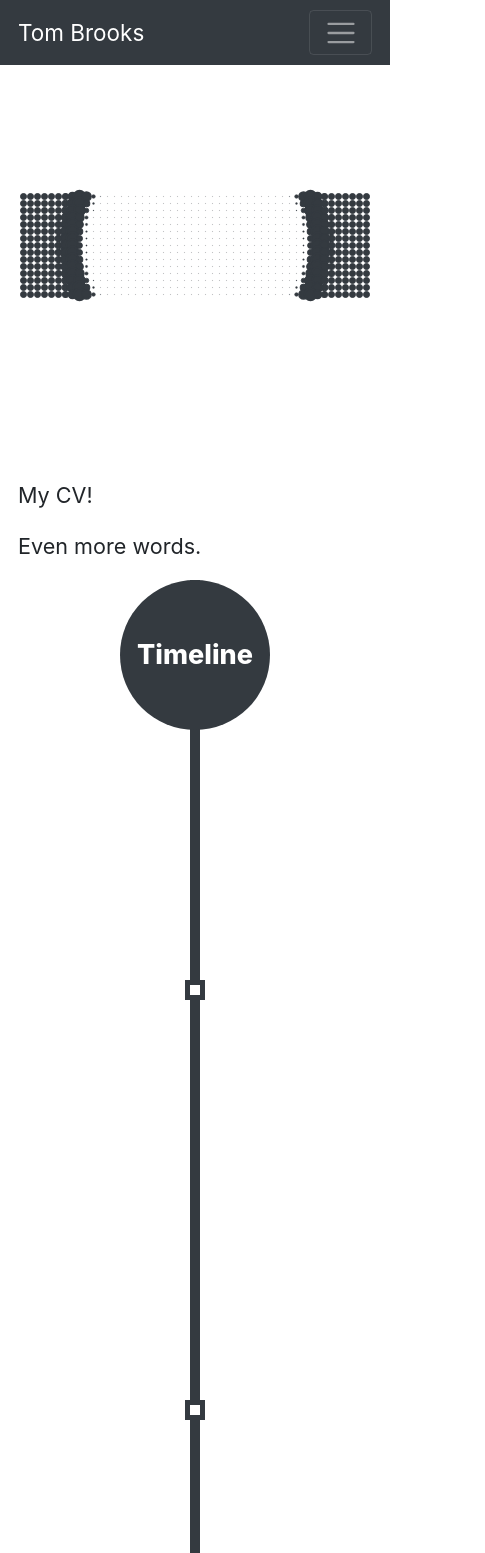
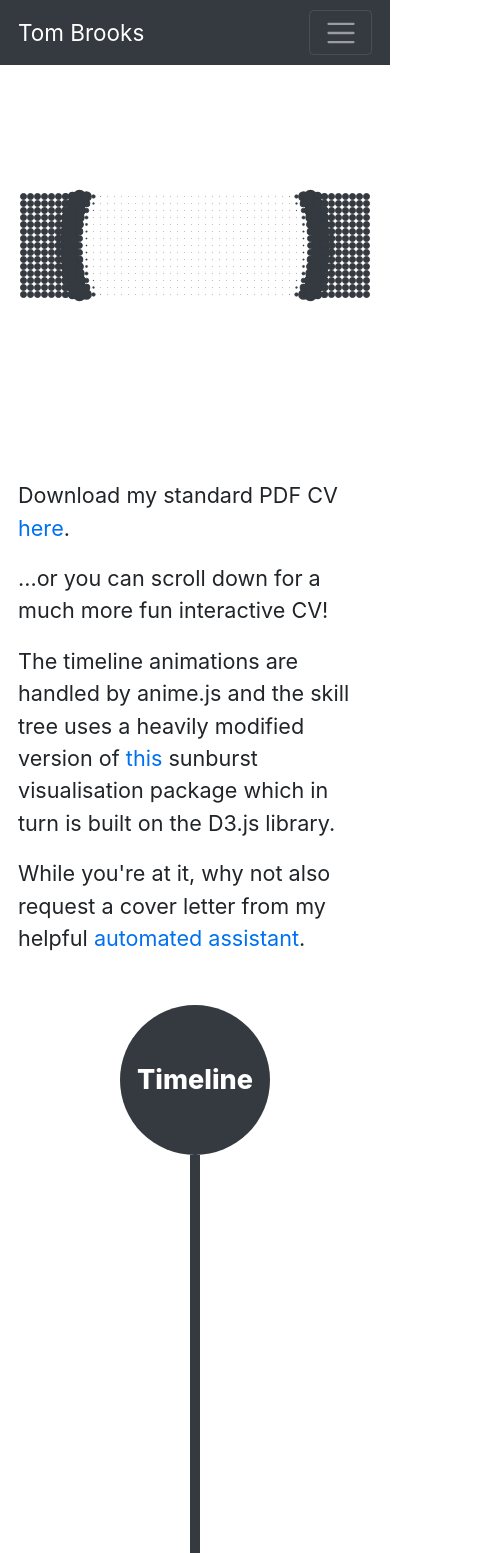
Before and after one commit to tgrbrooks/tgrbrooks-nextjs, a Next.js app: page /cv in a window 390 px wide. Shown: the top 1553 px of the page, 485 px wide, since content can reach past the window. Built offline with nearby package versions, Linux system fonts and the light colour scheme.

Commit message:
Make timeline component more responsive

```diff
--- a/components/coverLetter.js
+++ b/components/coverLetter.js
@@ -86,7 +86,6 @@ class CoverLetter extends Component {
     render() {
         return (
             <>
-                <Alert key={1} variant="warning">An Alert</Alert>
                 <InputGroup className="mb-3">
                     <FormControl
                         placeholder="Enter job title"
--- a/components/pageTitle.js
+++ b/components/pageTitle.js
@@ -35,8 +35,6 @@ class AnimatedTitle extends Component {
     }
 
     updateWindowSize(e) {
-        console.log(window.innerWidth)
-        console.log(this.props.width)
         // If props.width < 1 interpret as a percentage, otherwise interpret at set number of pixels
         let divWidth = Math.floor( Math.min(this.props.width, window.innerWidth) / this.props.ncols )
         if (this.props.width < 1) {
--- a/components/skillTree.js
+++ b/components/skillTree.js
@@ -4,6 +4,26 @@ import Sunburst from './sunburst'
 import data from '../lib/skills'
 
 class SkillTree extends Component {
+
+    constructor(props) {
+        super(props);
+        this.state = { width: 0., height: 0. };
+        this.updateWindowDimensions = this.updateWindowDimensions.bind(this);
+    }
+
+    componentDidMount() {
+        this.updateWindowDimensions();
+        window.addEventListener('resize', this.updateWindowDimensions);
+    }
+
+    componentWillUnmount() {
+        window.removeEventListener('resize', this.updateWindowDimensions);
+    }
+
+    updateWindowDimensions() {
+        let totalWidth = Math.min(600, window.innerWidth)
+        this.setState({ width: totalWidth, height: totalWidth });
+    }
 
     render() {
         const tooltipContent = <div className="sunburstTooltip" style="display: inline;
@@ -26,8 +46,8 @@ class SkillTree extends Component {
                     data={data}
                     scale="linear" // or exponential
                     keyId="skilltree"
-                    width="580"
-                    height="725"
+                    width={this.state.width}
+                    height={this.state.height}
                     tooltipContent={tooltipContent}
                 >
                 </Sunburst>
--- a/components/timeline.js
+++ b/components/timeline.js
@@ -14,7 +14,7 @@ export default function Timeline() {
         <TimelineEvent image={"Mantid.png"} date={"2015"} label={"Mantid Project - Intern"} />
         <TimelineEvent image={"Phd.png"} date={"2016 - 2020"} label={"University of Sheffield - PhD"} />
         <TimelineEvent image={"Postdoc.png"} date={"2020"} label={"University of Sheffield - Researcher"} />
-        <TimelineEvent image={"Phd.png"} date={"2020 -"} label={"Applied Blockchain - Software Developer"} />
+        <TimelineEvent image={"applied.png"} date={"2020 -"} label={"Applied Blockchain - Software Developer"} />
         <div className={styles.timelineEndLine}></div>
       </div>
     </div>
--- a/components/timelineBox.js
+++ b/components/timelineBox.js
@@ -29,7 +29,13 @@ class TimelineBox extends Component {
     }
 
     updateWindowDimensions() {
-        this.setState({ width: window.innerWidth, height: window.innerHeight });
+        let totalWidth = 0.39 * window.innerWidth
+        let totalHeight = 0.26 * window.innerWidth
+        if (this.state.width < 600) {
+            totalWidth = Math.min(600, window.innerWidth)
+            totalHeight = Math.min(400, window.innerWidth / 1.5)
+        }
+        this.setState({ width: totalWidth, height: totalHeight });
     }
 
     createAnime = () => {
@@ -61,8 +67,8 @@ class TimelineBox extends Component {
         // Expand the event window outwards, remove the left and right borders
         this.timeline.add({
             targets: this.event_ref.current,
-            scaleX: [1, 0.39 * this.state.width / 20.],
-            scaleY: [1, 0.26 * this.state.width / 20.],
+            scaleX: [1, this.state.width / 20],
+            scaleY: [1, this.state.height / 20.],
             borderTopWidth: ['5px', '1px'],
             borderBottomWidth: ['5px', '1px'],
             borderLeftWidth: ['5px', '0px'],
--- a/components/timelineEvent.js
+++ b/components/timelineEvent.js
@@ -20,12 +20,12 @@ class TimelineEvent extends Component {
 
     render() {
         return (
-            <>
-                <div className={styles.timelineLine} ></div>
+            <div className={styles.timelineEventWrapper}>
+                <div className={styles.timelineLine} />
                 <TimelineBox image={"/images/events/" + this.props.image} handler={this.showText}/>
                 <TimelineDate date={this.props.date} ref={this.dateRef} />
                 <TimelineLabel label={this.props.label} ref={this.labelRef} />
-            </>
+            </div>
         )
     }
 }
--- a/pages/cv.js
+++ b/pages/cv.js
@@ -1,4 +1,5 @@
 import Head from 'next/head'
+import Link from 'next/link'
 import PageLayout from '../components/pageLayout'
 import utilStyles from '../styles/utils.module.scss'
 import Timeline from '../components/timeline'
@@ -11,10 +12,19 @@ export default function CV () {
         <title>CV | Tom Brooks</title>
       </Head>
       <section className={utilStyles.headingMd}>
-        <p>My CV!</p>
         <p>
-          Even more words.
+          Download my standard PDF CV <Link href="/assets/cv.pdf"><a>here</a></Link>.
         </p>
+        <p>
+          ...or you can scroll down for a much more fun interactive CV!
+        </p>
+        <p>
+          The timeline animations are handled by anime.js and the skill tree uses a heavily modified version of <Link href="https://github.com/vasturiano/sunburst-chart"><a>this</a></Link> sunburst visualisation package which in turn is built on the D3.js library.
+        </p>
+        <p>
+          While you're at it, why not also request a cover letter from my helpful <Link href="/cover"><a>automated assistant</a></Link>.
+        </p>
+        <br/>
       </section>
       <Timeline/>
       <SkillTree/>
--- a/styles/timeline.module.scss
+++ b/styles/timeline.module.scss
@@ -12,14 +12,14 @@
 // Wrapper for the lines and events
 .timelineBackground {
   position: absolute;
-  float: center;
   margin-left: auto;
   margin-right: auto;
   width: 100%;
+  height: 100%;
 }
 
 .timelineTitle {
-  position: absolute;
+  position: relative;
   top: 0;
   right: 0;
   left: 0;
@@ -36,26 +36,23 @@
   border-radius: 50%;
 }
 
+.timelineEventWrapper {
+  position: relative;
+  width: 100%;
+  height: 420px;
+  display: flex;
+  justify-content: center;
+}
+
 .timelineLine {
+  position: absolute;
   background: #343a40;
   width: 10px;
   height: 400px;
-  float: center;
-  margin-left: auto;
-  margin-right: auto;
-}
-
-.timelineEndLine {
-  background: #343a40;
-  width: 10px;
-  height: 880px;
-  float: center;
-  margin-left: auto;
-  margin-right: auto;
 }
 
 .timelineEvent {
-  position: relative;
+  position: absolute;
   background: #FFF;
   background-position: center;
   background-repeat: no-repeat;
@@ -63,9 +60,7 @@
   border: 5px solid #343a40;
   width: 20px;
   height: 20px;
-  float: center;
-  margin-left: auto;
-  margin-right: auto;
+  top: 400px;
 }
 .timelineMask {
   position: absolute;
@@ -79,31 +74,44 @@
 // Wrapper for the dates and labels
 .timelineLabel {
   position: absolute;
-  width: 20%;
+  width: 15%;
+  margin-left: auto;
   color: #343a40;
   font-weight: 800;
   font-size: 1em;
   right: 0px;
+  top: 395px;
   text-align: right;
 }
 
 .timelineDate {
   position: absolute;
   color: #343a40;
-  width: 20%;
+  width: 15%;
+  margin-right: auto;
   font-weight: 800;
   font-size: 1em;
   left: 0px;
+  top: 395px;
   text-align: left;
 }
 
 @include media-query($on-palm) {
   .timelineLabel {
-    position: absolute;
-    top: 100px
+    top: 590px;
+    width: 45%;
   }
   .timelineDate {
-    position: absolute;
-    top: 100px
+    top: 590px;
+    width: 45%;
   }
 }
+
+.timelineEndLine {
+  background: #343a40;
+  width: 10px;
+  height: 800px;
+  float: center;
+  margin-left: auto;
+  margin-right: auto;
+}
```
Also changed, not shown: pages/cover.js (+16 -2 lines), public/assets/skills.json (+16 -0 lines), public/images/events/applied.png (added), 1 other file (tests, documents, lock files or other folders).
